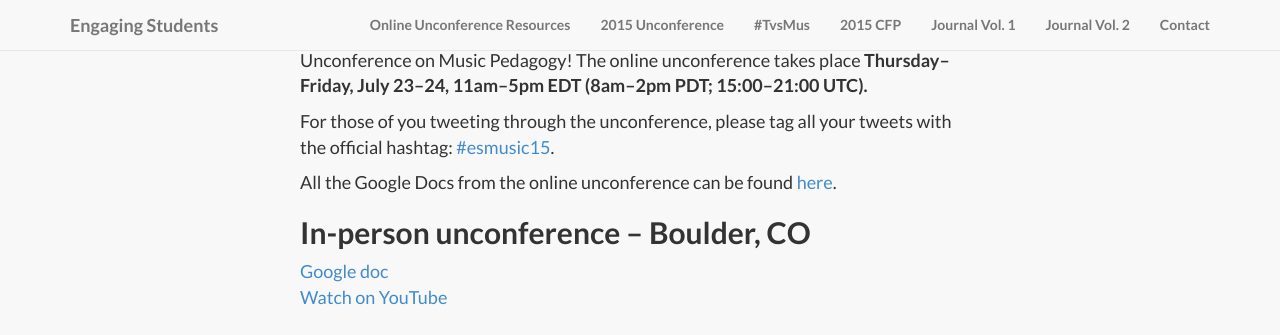
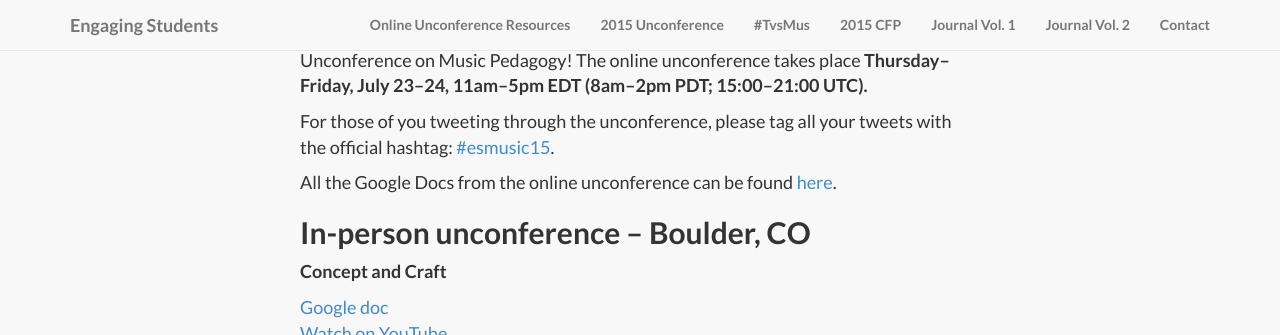
Before and after one commit to flipcamp/flipcamp.github.io, a Jekyll site: the page built from unconference2015.md, in a window 1280 px wide and 900 px high, scrolled down 952 px, cut to the strip 0-335 px from the top of the window. Built offline with Jekyll 4.4.1, drawn with Linux system fonts in a browser that asks for light colours; nearby versions of some CDN libraries; library files that are not in the unit come from our copies.

Commit message:
boulder session 2

```diff
--- a/unconference2015.md
+++ b/unconference2015.md
@@ -12,11 +12,13 @@
 
 ## In-person unconference – Boulder, CO
 
-[Google doc](https://docs.google.com/document/d/1_ACR6fNsvo7l8b_piWQwieBlUbCkgA6lwfbBFKcspUM/edit?usp=sharing)
-[Watch on YouTube](http://youtu.be/cnWFkNMQNpk)
+**Concept and Craft**
+
+[Google doc](https://docs.google.com/document/d/1mgaJK9MFwoEewITbmJvTRgL7ucCVc5wJQ9TOfGlrxTQ/edit?usp=sharing)
+[Watch on YouTube](http://youtu.be/A_ZivFPFVi4)
 
 <div class="center-video">
-<iframe width="420" height="315" src="http://www.youtube.com/embed/cnWFkNMQNpk" frameborder="0" allowfullscreen></iframe>
+<iframe width="420" height="315" src="http://www.youtube.com/embed/A_ZivFPFVi4" frameborder="0" allowfullscreen></iframe>
 </div>
 
 
```
